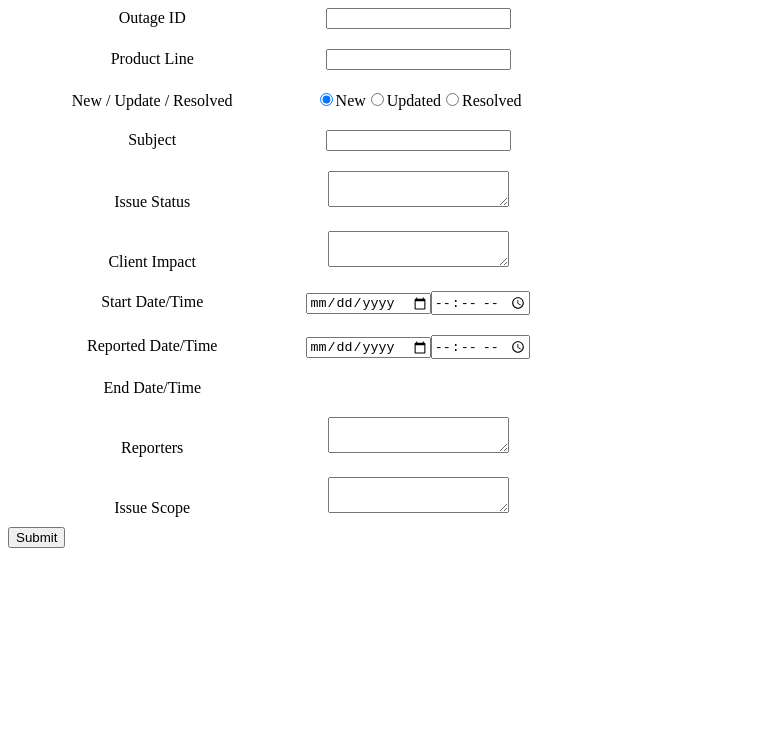
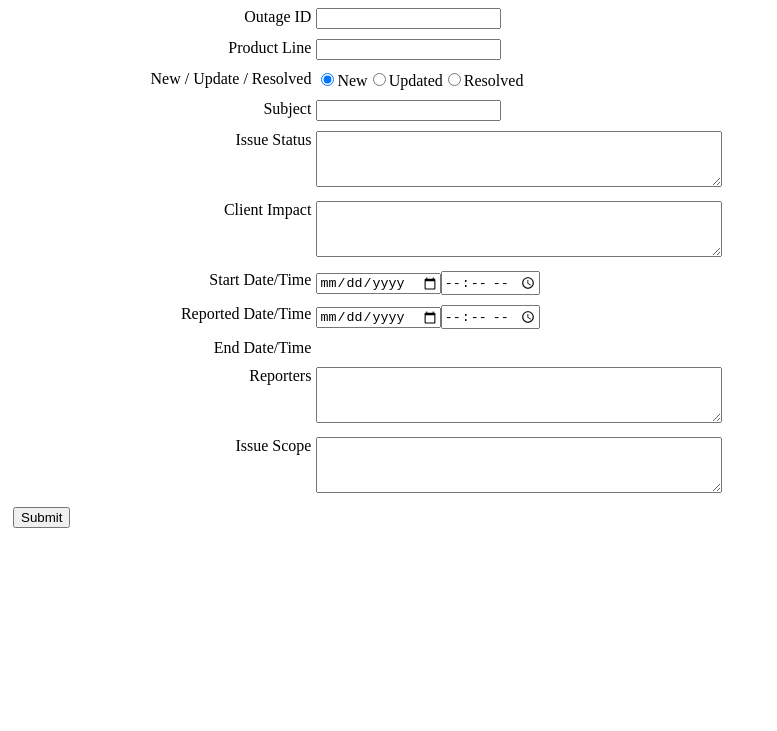
Before and after one commit to sflaggjr/pin_builder, a plain HTML site: page index.html in a window 1280 px wide. Shown: the part 69-800 px from the top of the page, without its empty margins (0-777 px from the left). Drawn offline with Linux system fonts and the light colour scheme.

Commit message:
Updates to Style
Modified the .divTable, .divCell information to improve the page flow.

```diff
--- a/index.css
+++ b/index.css
@@ -1,21 +1,32 @@
 .divTable {
   display: table;
+  border-collapse: separate;
+  border-spacing: 5px;
 }
 .divRow {
   display: table-row;
   text-align: center;
 }
+
 .divCell {
   display: table-cell;
-  text-align: center;
-  margin-left: 15px;
-  padding-right: 10px;
-  padding-top: 10px;
-  padding-bottom: 10px;
+  vertical-align: top;
+  padding-bottom: 5px;
 }
+
+.divCell:nth-child(1) {
+  text-align: right;
+}
+
+.divCell:nth-child(2) {
+  text-align: left;
+}
+
 textarea {
-  max_width: 500px;
-  max_height: 300px;
+  width: 400px;
+  height: 50px;
+  max-width: 500px;
+  max-height: 300px;
 }
 .static{
   font-weight: bold;
--- a/index.html
+++ b/index.html
@@ -1,10 +1,10 @@
 <!DOCTYPE HTML>
+<html>
   <head>
     <title>Production Issue Notification Builder</title>
-  <script src='jquery-1.11.3.js'></script>
+    <link rel='stylesheet' href='index.css'>
   </head>
   <body>
-  <link rel='stylesheet' href='index.css'>
     <form>
     <div class='divTable' id='input'>
       <h3>Production Issue Notification Builder</h3>
@@ -100,5 +100,7 @@
     </div>
     </div>
   </form>
+  <script src='jquery-1.11.3.js'></script>
   <script src='index.js'></script>
   </body>
+</html>
```
Lines whose indentation alone changed are shown as unchanged.
